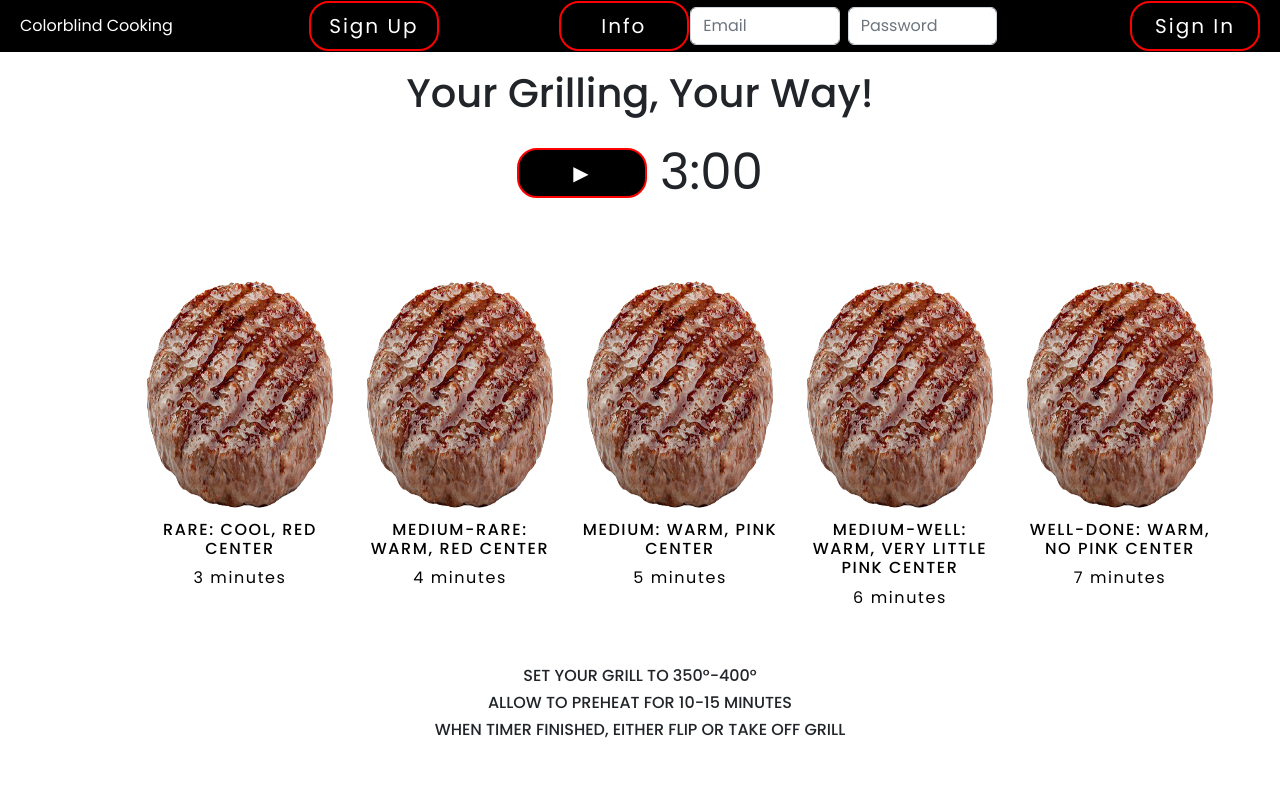
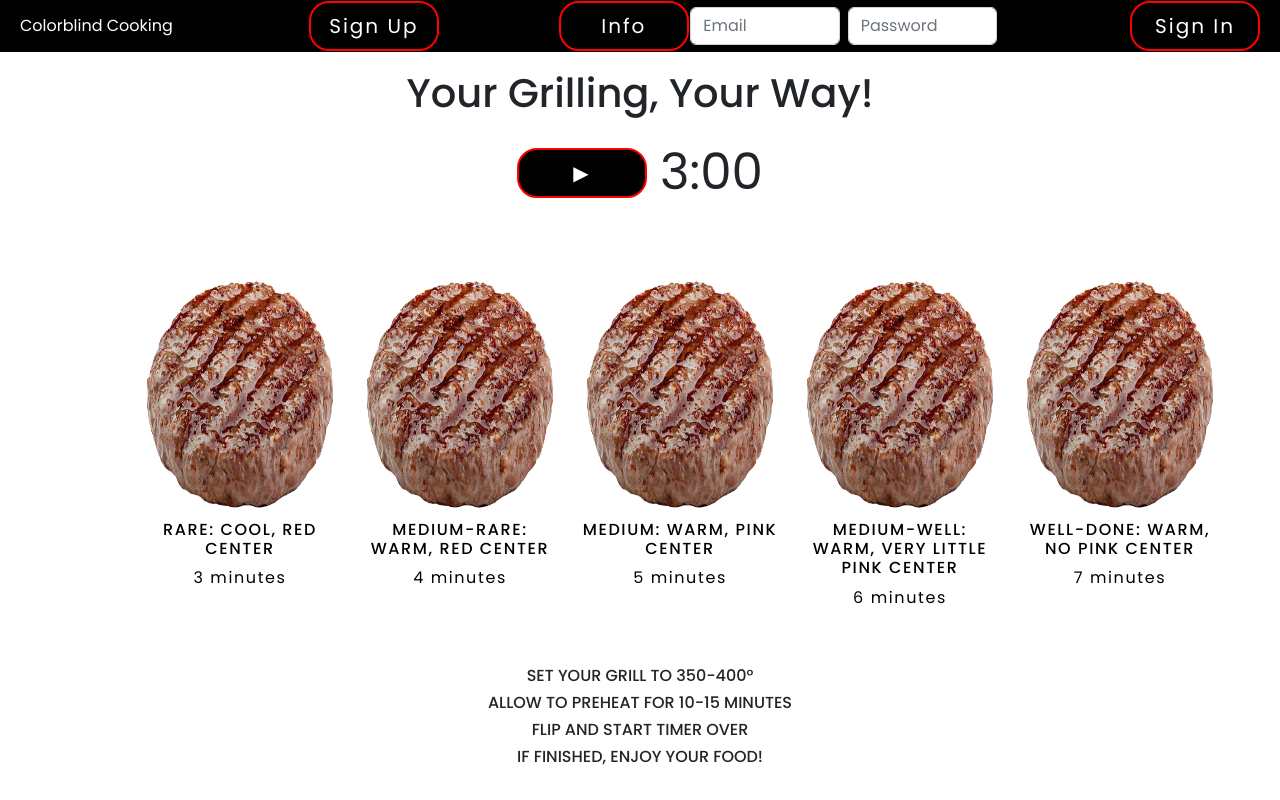
Before and after one commit to ArtbyDMT/Colorblind-Cooking, a React (Create React App) app: page /burger in a window 1280 px wide. Built offline with nearby package versions, Linux system fonts and the light colour scheme.

Commit message:
edited grill instructins

```diff
--- a/src/components/pages/Burger.js
+++ b/src/components/pages/Burger.js
@@ -9,9 +9,12 @@ export default function Burger(){
             <FireTimer
                 image={burger}
             />
-            <h3>SET YOUR GRILL TO 350°-400°</h3>
+            <div className="instructions">
+           <h3>SET YOUR GRILL TO 350-400°</h3>
             <h3>ALLOW TO PREHEAT FOR 10-15 MINUTES</h3>
-            <h3>WHEN TIMER FINISHED, EITHER FLIP OR TAKE OFF GRILL</h3>
+            <h3>FLIP AND START TIMER OVER</h3>
+            <h3>IF FINISHED, ENJOY YOUR FOOD!</h3>
+        </div>
         </div>
     )
 
--- a/src/components/pages/Steak.js
+++ b/src/components/pages/Steak.js
@@ -11,7 +11,8 @@ export default function Steak() {
         />
         <h3>SET YOUR GRILL TO 450°-500°</h3>
             <h3>ALLOW TO PREHEAT FOR 10-15 MINUTES</h3>
-            <h3>WHEN TIMER FINISHED, EITHER FLIP OR TAKE OFF GRILL</h3>
+            <h3>FLIP AND START TIMER OVER</h3>
+            <h3>IF FINISHED, ENJOY YOUR FOOD!</h3>
 
             </div>
     )
```
